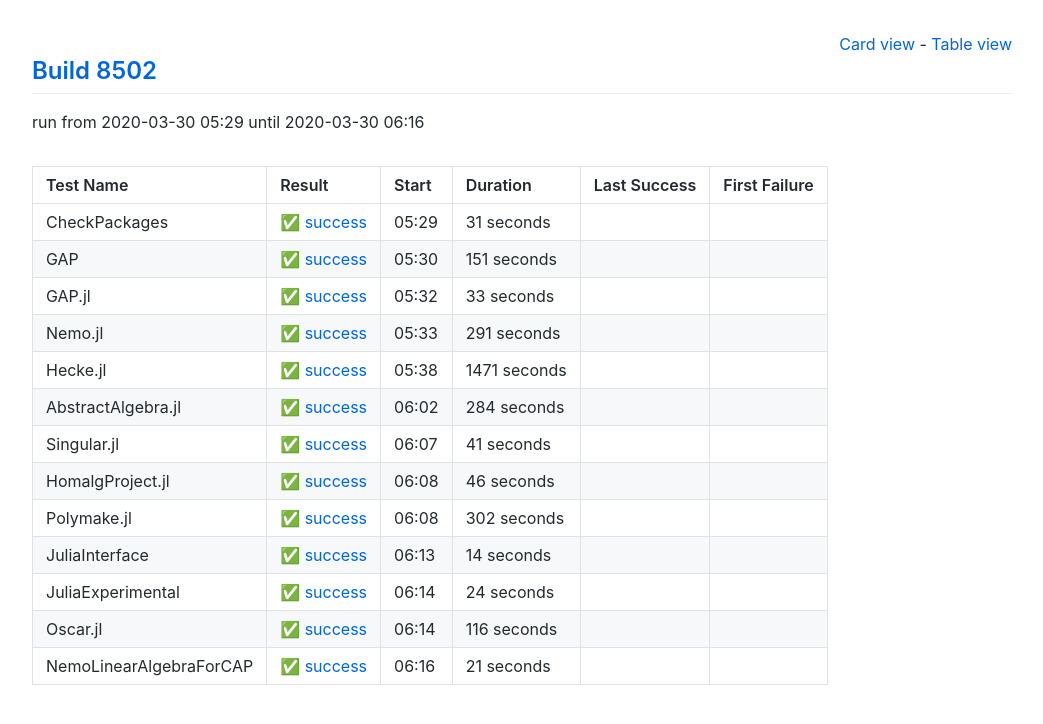
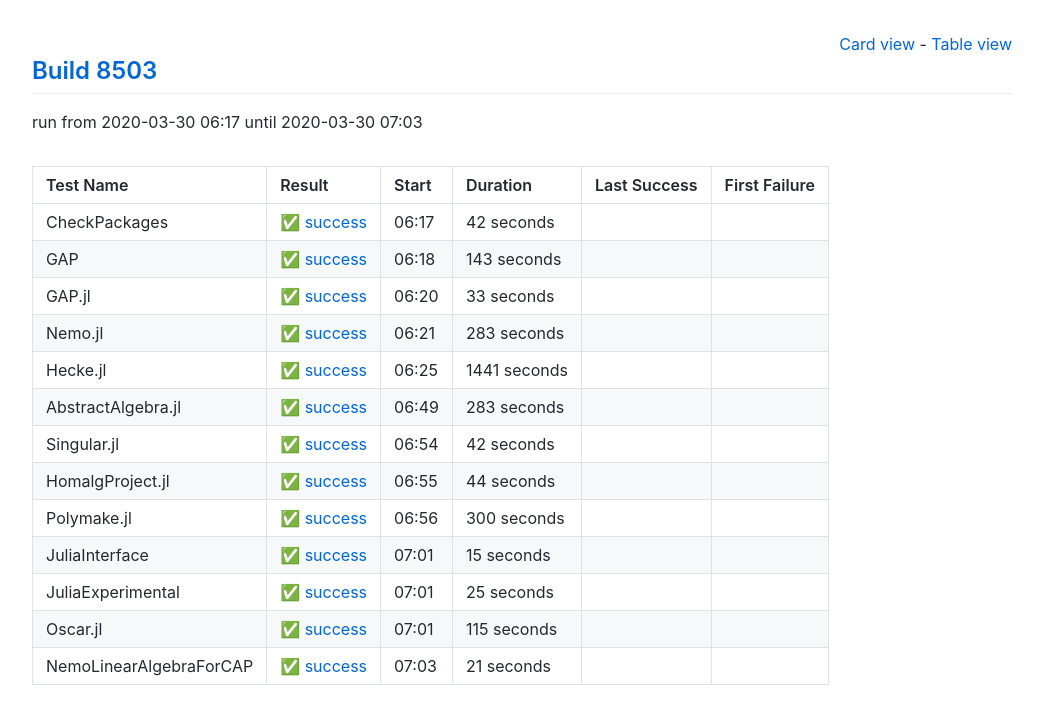
Before and after one commit to oscar-system/oscar-ci-status, a Jekyll site: the page built from table.html, in a window 1280 px wide. Shown: the top 724 px of the page, without its empty margins (118-1161 px from the left). Built offline with Jekyll 4.4.1, drawn with Linux system fonts in a browser that asks for light colours.

Commit message:
Build 8503

```diff
--- a/_data/ci.yml
+++ b/_data/ci.yml
@@ -1,27 +1,27 @@
-build: 8502
-build_url: https://oscarci.mathematik.uni-kl.de/job/oscar/8502/
+build: 8503
+build_url: https://oscarci.mathematik.uni-kl.de/job/oscar/8503/
 job: oscar
 tests:
-- duration: 31
+- duration: 42
   exitcode: 0
   first_failure: false
   first_failure_url: null
   last_success: false
   last_success_url: null
-  log: https://oscarci.mathematik.uni-kl.de/job/oscar/8502/artifact/logs/build-8502/CheckPackages.log
+  log: https://oscarci.mathematik.uni-kl.de/job/oscar/8503/artifact/logs/build-8503/CheckPackages.log
   name: CheckPackages
-  start: 2020-03-30 05:29
+  start: 2020-03-30 06:17
   status: success
   success: true
-- duration: 151
+- duration: 143
   exitcode: 0
   first_failure: false
   first_failure_url: null
   last_success: false
   last_success_url: null
-  log: https://oscarci.mathematik.uni-kl.de/job/oscar/8502/artifact/logs/build-8502/GAP.log
+  log: https://oscarci.mathematik.uni-kl.de/job/oscar/8503/artifact/logs/build-8503/GAP.log
   name: GAP
-  start: 2020-03-30 05:30
+  start: 2020-03-30 06:18
   status: success
   success: true
 - duration: 33
@@ -30,108 +30,108 @@ tests:
   first_failure_url: null
   last_success: false
   last_success_url: null
-  log: https://oscarci.mathematik.uni-kl.de/job/oscar/8502/artifact/logs/build-8502/GAP.jl.log
+  log: https://oscarci.mathematik.uni-kl.de/job/oscar/8503/artifact/logs/build-8503/GAP.jl.log
   name: GAP.jl
-  start: 2020-03-30 05:32
+  start: 2020-03-30 06:20
   status: success
   success: true
-- duration: 291
+- duration: 283
   exitcode: 0
   first_failure: false
   first_failure_url: null
   last_success: false
   last_success_url: null
-  log: https://oscarci.mathematik.uni-kl.de/job/oscar/8502/artifact/logs/build-8502/Nemo.jl.log
+  log: https://oscarci.mathematik.uni-kl.de/job/oscar/8503/artifact/logs/build-8503/Nemo.jl.log
   name: Nemo.jl
-  start: 2020-03-30 05:33
+  start: 2020-03-30 06:21
   status: success
   success: true
-- duration: 1471
+- duration: 1441
   exitcode: 0
   first_failure: false
   first_failure_url: null
   last_success: false
   last_success_url: null
-  log: https://oscarci.mathematik.uni-kl.de/job/oscar/8502/artifact/logs/build-8502/Hecke.jl.log
+  log: https://oscarci.mathematik.uni-kl.de/job/oscar/8503/artifact/logs/build-8503/Hecke.jl.log
   name: Hecke.jl
-  start: 2020-03-30 05:38
+  start: 2020-03-30 06:25
   status: success
   success: true
-- duration: 284
+- duration: 283
   exitcode: 0
   first_failure: false
   first_failure_url: null
   last_success: false
   last_success_url: null
-  log: https://oscarci.mathematik.uni-kl.de/job/oscar/8502/artifact/logs/build-8502/AbstractAlgebra.jl.log
+  log: https://oscarci.mathematik.uni-kl.de/job/oscar/8503/artifact/logs/build-8503/AbstractAlgebra.jl.log
   name: AbstractAlgebra.jl
-  start: 2020-03-30 06:02
+  start: 2020-03-30 06:49
   status: success
   success: true
-- duration: 41
+- duration: 42
   exitcode: 0
   first_failure: false
   first_failure_url: null
   last_success: false
   last_success_url: null
-  log: https://oscarci.mathematik.uni-kl.de/job/oscar/8502/artifact/logs/build-8502/Singular.jl.log
+  log: https://oscarci.mathematik.uni-kl.de/job/oscar/8503/artifact/logs/build-8503/Singular.jl.log
   name: Singular.jl
-  start: 2020-03-30 06:07
+  start: 2020-03-30 06:54
   status: success
   success: true
-- duration: 46
+- duration: 44
   exitcode: 0
   first_failure: false
   first_failure_url: null
   last_success: false
   last_success_url: null
-  log: https://oscarci.mathematik.uni-kl.de/job/oscar/8502/artifact/logs/build-8502/HomalgProject.jl.log
+  log: https://oscarci.mathematik.uni-kl.de/job/oscar/8503/artifact/logs/build-8503/HomalgProject.jl.log
   name: HomalgProject.jl
-  start: 2020-03-30 06:08
+  start: 2020-03-30 06:55
   status: success
   success: true
-- duration: 302
+- duration: 300
   exitcode: 0
   first_failure: false
   first_failure_url: null
   last_success: false
   last_success_url: null
-  log: https://oscarci.mathematik.uni-kl.de/job/oscar/8502/artifact/logs/build-8502/Polymake.jl.log
+  log: https://oscarci.mathematik.uni-kl.de/job/oscar/8503/artifact/logs/build-8503/Polymake.jl.log
   name: Polymake.jl
-  start: 2020-03-30 06:08
+  start: 2020-03-30 06:56
   status: success
   success: true
-- duration: 14
+- duration: 15
   exitcode: 0
   first_failure: false
   first_failure_url: null
   last_success: false
   last_success_url: null
-  log: https://oscarci.mathematik.uni-kl.de/job/oscar/8502/artifact/logs/build-8502/JuliaInterface.log
+  log: https://oscarci.mathematik.uni-kl.de/job/oscar/8503/artifact/logs/build-8503/JuliaInterface.log
   name: JuliaInterface
-  start: 2020-03-30 06:13
+  start: 2020-03-30 07:01
   status: success
   success: true
-- duration: 24
+- duration: 25
   exitcode: 0
   first_failure: false
   first_failure_url: null
   last_success: false
   last_success_url: null
-  log: https://oscarci.mathematik.uni-kl.de/job/oscar/8502/artifact/logs/build-8502/JuliaExperimental.log
+  log: https://oscarci.mathematik.uni-kl.de/job/oscar/8503/artifact/logs/build-8503/JuliaExperimental.log
   name: JuliaExperimental
-  start: 2020-03-30 06:14
+  start: 2020-03-30 07:01
   status: success
   success: true
-- duration: 116
+- duration: 115
   exitcode: 0
   first_failure: false
   first_failure_url: null
   last_success: false
   last_success_url: null
-  log: https://oscarci.mathematik.uni-kl.de/job/oscar/8502/artifact/logs/build-8502/Oscar.jl.log
+  log: https://oscarci.mathematik.uni-kl.de/job/oscar/8503/artifact/logs/build-8503/Oscar.jl.log
   name: Oscar.jl
-  start: 2020-03-30 06:14
+  start: 2020-03-30 07:01
   status: success
   success: true
 - duration: 21
@@ -140,8 +140,8 @@ tests:
   first_failure_url: null
   last_success: false
   last_success_url: null
-  log: https://oscarci.mathematik.uni-kl.de/job/oscar/8502/artifact/logs/build-8502/NemoLinearAlgebraForCAP.log
+  log: https://oscarci.mathematik.uni-kl.de/job/oscar/8503/artifact/logs/build-8503/NemoLinearAlgebraForCAP.log
   name: NemoLinearAlgebraForCAP
-  start: 2020-03-30 06:16
+  start: 2020-03-30 07:03
   status: success
   success: true
```
Also changed, not shown: README.md.
